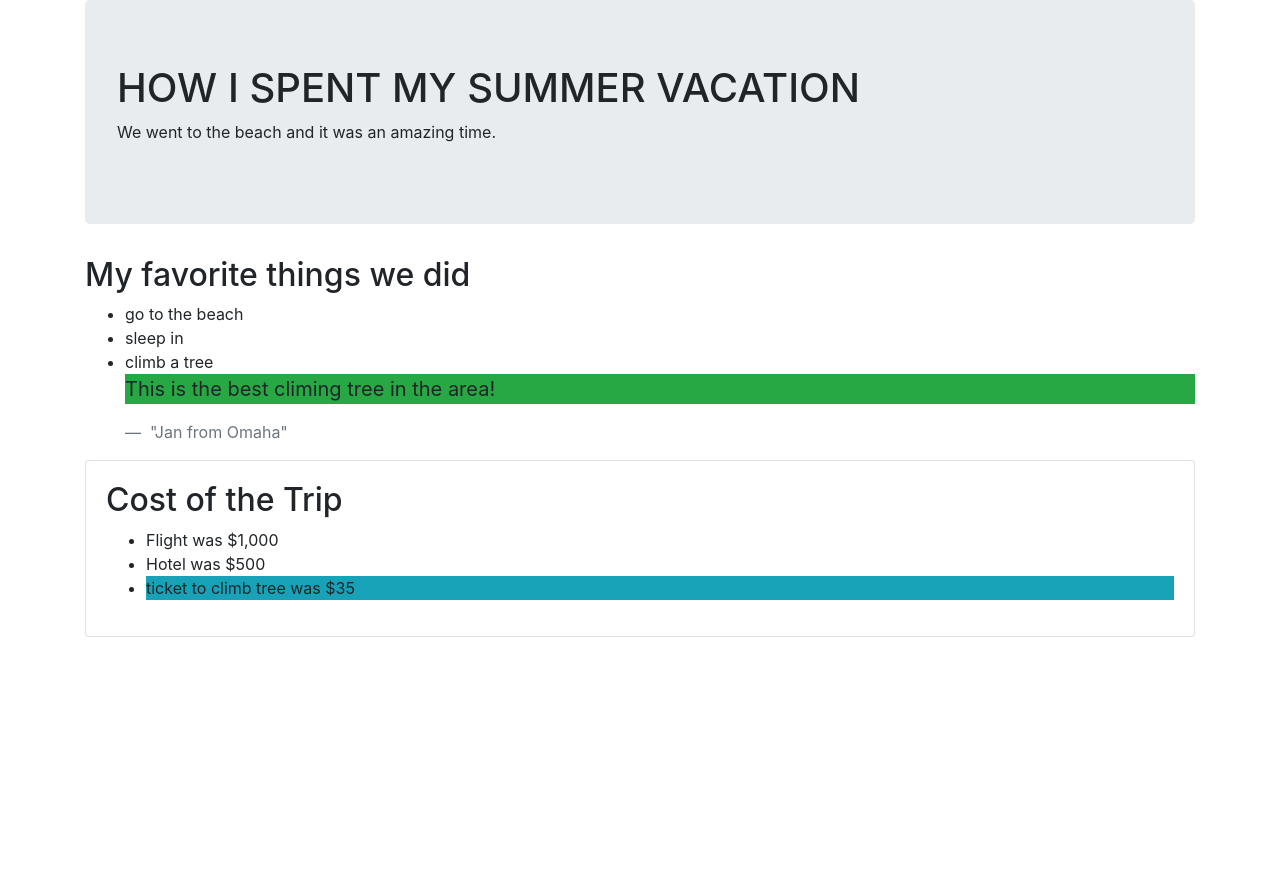
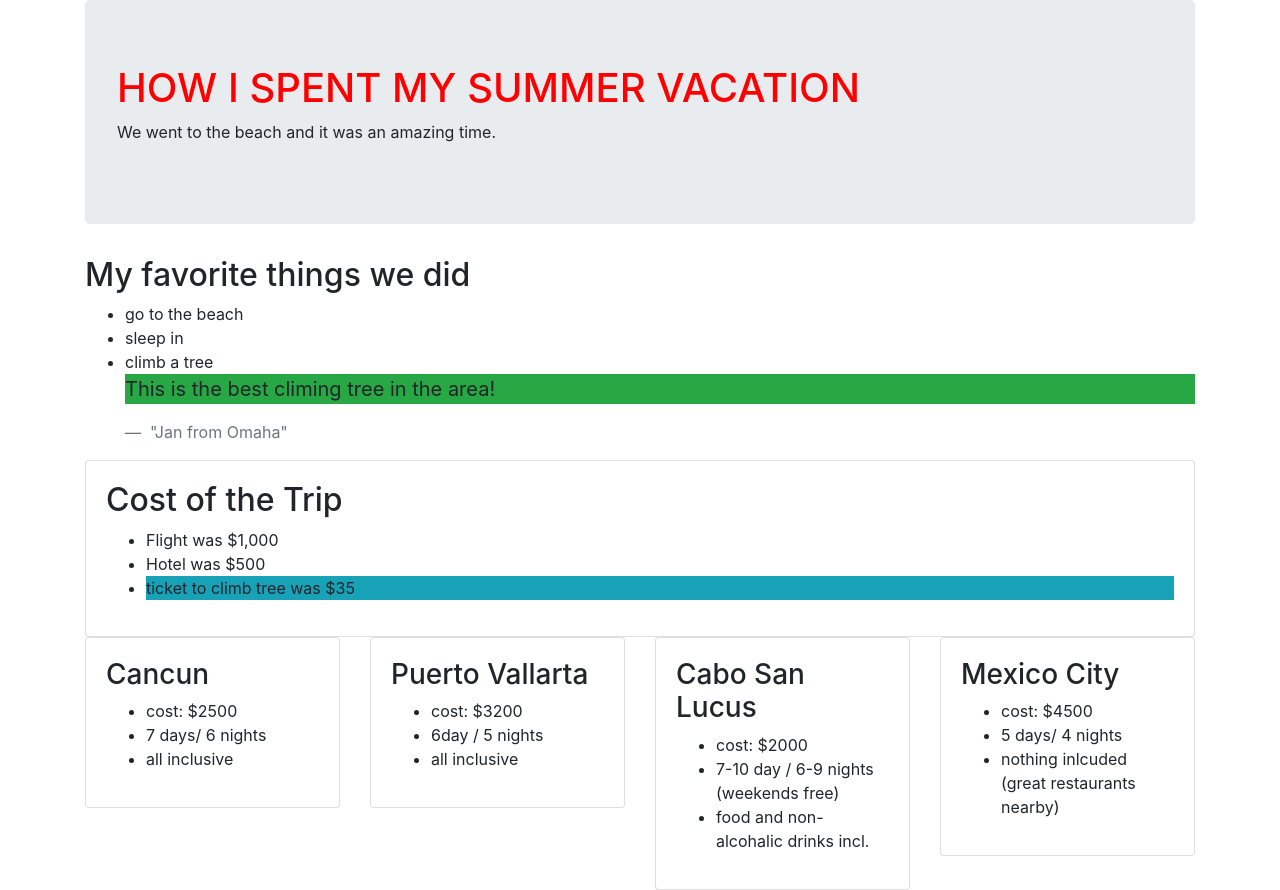
Before and after one commit to jonathanlevi14/my-first-webpage, a plain HTML site: page section-in-review/vacation.html in a window 1280 px wide. Before the commit the page ends 800 px from the top, so only its background shows below. Drawn offline with Linux system fonts and the light colour scheme; files that its build step writes are made by us from their sources.

Commit message:
make a new html file with css and js folders

```diff
--- /dev/null
+++ b/section-in-review/css/vacation.css
@@ -0,0 +1,3 @@
+h1 {
+  color: red
+}
--- a/section-in-review/vacation.html
+++ b/section-in-review/vacation.html
@@ -2,6 +2,7 @@
 <html lang="en-US">
 <head>
   <link href="css/bootstrap.css" rel="stylesheet" type="text/css">
+  <link href="css/vacation.css" rel="stylesheet" type="text/css">
   <title>Summer Vacay</title>
   <body>
   <div class="container">
@@ -34,6 +35,56 @@
         </ul>
       </div>
     </div>
+    <div class="row">
+      <div class="col-md-3">
+        <div class="card">
+          <div class="card-body">
+            <h3>Cancun</h3>
+            <ul>
+              <li>cost: $2500</li>
+              <li>7 days/ 6 nights</li>
+              <li>all inclusive</li>
+            </ul>
+          </div>
+        </div>
+      </div>
+      <div class="col-md-3">
+        <div class="card">
+          <div class="card-body">
+            <h3>Puerto Vallarta</h3>
+            <ul>
+              <li>cost: $3200</li>
+              <li>6day / 5 nights</li>
+              <li>all inclusive</li>
+            </ul>
+          </div>
+        </div>
+      </div>
+      <div class="col-md-3">
+        <div class="card">
+          <div class="card-body">
+            <h3>Cabo San Lucus</h3>
+            <ul>
+              <li>cost: $2000</li>
+              <li>7-10 day / 6-9 nights (weekends free)</li>
+              <li>food and non-alcohalic drinks incl.</li>
+            </ul>
+          </div>
+        </div>
+      </div>
+      <div class="col-md-3">
+        <div class="card">
+          <div class="card-body">
+            <h3>Mexico City</h3>
+            <ul>
+              <li>cost: $4500</li>
+              <li>5 days/ 4 nights</li>
+              <li>nothing inlcuded (great restaurants nearby)</li>
+            </ul>
+          </div>
+        </div>
+      </div>
+    </div>
   </div>
   </body>
 </html>
```
Also changed, not shown: calculator/calc.html (added, +11 -0 lines), section-in-review/bootstrap.html (added, +31 -0 lines), calculator/css/styles.css (added), calculator/js/script.js (added), section-in-review/css/bootstrap.css (renamed from css/bootstrap.css), section-in-review/css/index.css (added), section-in-review/practice.html (added), 1 other file.
